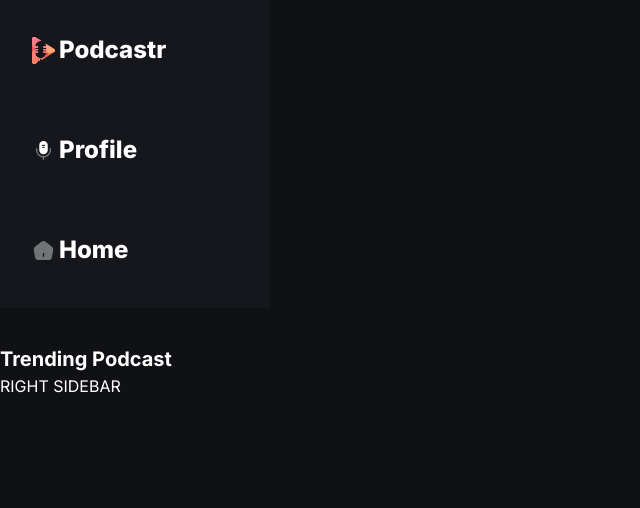
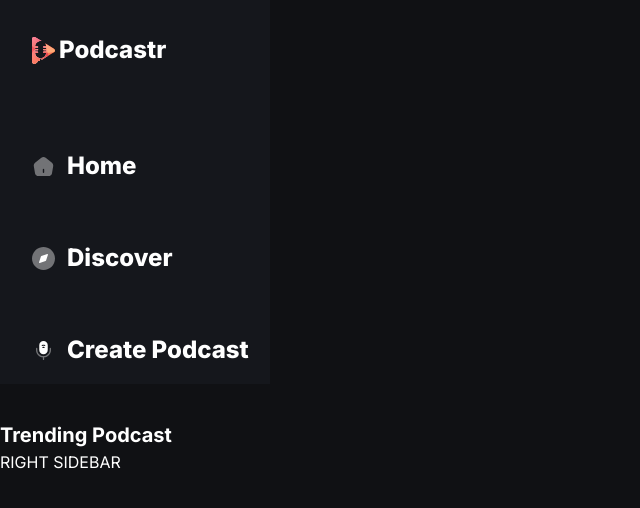
Before and after one commit to emLuc86dev/podcaster, a Next.js app: page / in a window 1280 px wide. Shown: the top 508 px of the page, without its empty margins (0-640 px from the left). Built offline with nearby package versions, Linux system fonts and the light colour scheme.

Commit message:
sidebar client componet

```diff
--- a/app/(root)/podcast/[podcastId]/page.tsx
+++ b/app/(root)/podcast/[podcastId]/page.tsx
@@ -1,8 +1,11 @@
+type Props = {
+  podcastId: string
+}
 
-const PodcastDetails = ({params}:{params: {podcastId: string}}) => {
+const PodcastDetails = ({ params }: { params: Props }) => {
   return (
     <p className="text-white-1">
-      Podcast details fro {params.podcastId}
+      Podcast details fro --- {params.podcastId}
     </p>
   )
 }
--- a/components/LeftSidebar.tsx
+++ b/components/LeftSidebar.tsx
@@ -1,26 +1,47 @@
-import Link from 'next/link'
-import Image from 'next/image'
-import { sidebarRoute } from './navigation/VerticalNavigation'
+"use client";
 
+import Link from "next/link";
+import Image from "next/image";
+import { sidebarLinks } from "@/constants/index";
+import { usePathname, useRouter } from "next/navigation";
+import { cn } from "@/lib/utils";
 
 const LeftSidebar = () => {
+  const pathname = usePathname();
+  const route = useRouter();
   return (
-        <section className='left_sidebar'>
-            <nav className='flex flex-col gap-6'>
-                <Link href='/' className='flex cursor-pointer items-center gap-1 pb-10 max-lg:justify-center'>
-                    <Image src='/icons/logo.svg' alt='Logo' width={23} height={27} />
-                    <h1 className='text-24 font-extrabold text-white max-lg:hidden'>Podcastr</h1>
+    <section className="left_sidebar">
+      <nav className="flex flex-col gap-6">
+        <Link
+          href="/"
+          className="flex cursor-pointer items-center gap-1 pb-10 max-lg:justify-center"
+        >
+          <Image src="/icons/logo.svg" alt="Logo" width={23} height={27} />
+          <h1 className="text-24 font-extrabold text-white max-lg:hidden">
+            Podcastr
+          </h1>
         </Link>
-                {sidebarRoute.map(({ route, label, imgURL }) => {
+        {sidebarLinks.map(({ route, label, imgURL }) => {
+          const isActive =
+            pathname === route || pathname.startsWith(`${route}/`);
           return (
-                        <Link key={route} href={route} className='flex cursor-pointer items-center gap-1 pb-10 max-lg:justify-center'>
-                            <Image src={imgURL} alt='Logo' width={23} height={27} />
-                            <h1 className='text-24 font-extrabold text-white max-lg:hidden'>{label}</h1>
-                        </Link>)
+            <Link
+              key={`${route}-${label}`}
+              href={route}
+              className={cn(
+                "flex gap-3 cursor-pointer items-center py-4 max-lg:px4 justify-center lg:justify-start"
+              )}
+            >
+              <Image src={imgURL} alt="Logo" width={23} height={27} />
+              <h1 className="text-24 font-extrabold text-white max-lg:hidden">
+                {label}
+              </h1>
+            </Link>
+          );
         })}
       </nav>
     </section>
-    )
-}
+  );
+};
 
-export default LeftSidebar
+export default LeftSidebar;
--- a/components/navigation/VerticalNavigation.ts
+++ /dev/null
@@ -1,18 +0,0 @@
-type SidebarRoutesProps = {
-    route: string,
-    label: string,
-    imgURL: string
-}
-
-export const sidebarRoute: SidebarRoutesProps[] = [
-    {
-        route: '/profile',
-        label: 'Profile',
-        imgURL: '/icons/microphone.svg'
-    },
-    {
-        route: '/',
-        label: 'Home',
-        imgURL: '/icons/home.svg'
-    },
-]
--- /dev/null
+++ b/constants/index.ts
@@ -0,0 +1,109 @@
+type SidebarRoutesProps = {
+    route: string,
+    label: string,
+    imgURL: string
+}
+
+export const sidebarLinks = [
+    {
+      imgURL: "/icons/home.svg",
+      route: "/",
+      label: "Home",
+    },
+    {
+      imgURL: "/icons/discover.svg",
+      route: "/discover",
+      label: "Discover",
+    },
+    {
+      imgURL: "/icons/microphone.svg",
+      route: "/create-podcast",
+      label: "Create Podcast",
+    },
+  ];
+
+  export const voiceDetails = [
+    {
+      id: 1,
+      name: "alloy",
+    },
+    {
+      id: 2,
+      name: "echo",
+    },
+    {
+      id: 3,
+      name: "fable",
+    },
+    {
+      id: 4,
+      name: "onyx",
+    },
+    {
+      id: 5,
+      name: "nova",
+    },
+    {
+      id: 6,
+      name: "shimmer",
+    },
+  ];
+
+  export const podcastData = [
+    {
+      id: 1,
+      title: "The Joe Rogan Experience",
+      description: "A long form, in-depth conversation",
+      imgURL:
+        "https://lovely-flamingo-139.convex.cloud/api/storage/3106b884-548d-4ba0-a179-785901f69806",
+    },
+    {
+      id: 2,
+      title: "The Futur",
+      description: "This is how the news should sound",
+      imgURL:
+        "https://lovely-flamingo-139.convex.cloud/api/storage/16fbf9bd-d800-42bc-ac95-d5a586447bf6",
+    },
+    {
+      id: 3,
+      title: "Waveform",
+      description: "Join Michelle Obama in conversation",
+      imgURL:
+        "https://lovely-flamingo-139.convex.cloud/api/storage/60f0c1d9-f2ac-4a96-9178-f01d78fa3733",
+    },
+    {
+      id: 4,
+      title: "The Tech Talks Daily Podcast",
+      description: "This is how the news should sound",
+      imgURL:
+        "https://lovely-flamingo-139.convex.cloud/api/storage/5ba7ed1b-88b4-4c32-8d71-270f1c502445",
+    },
+    {
+      id: 5,
+      title: "GaryVee Audio Experience",
+      description: "A long form, in-depth conversation",
+      imgURL:
+        "https://lovely-flamingo-139.convex.cloud/api/storage/ca7cb1a6-4919-4b2c-a73e-279a79ac6d23",
+    },
+    {
+      id: 6,
+      title: "Syntax ",
+      description: "Join Michelle Obama in conversation",
+      imgURL:
+        "https://lovely-flamingo-139.convex.cloud/api/storage/b8ea40c7-aafb-401a-9129-73c515a73ab5",
+    },
+    {
+      id: 7,
+      title: "IMPAULSIVE",
+      description: "A long form, in-depth conversation",
+      imgURL:
+        "https://lovely-flamingo-139.convex.cloud/api/storage/8a55d662-fe3f-4bcf-b78b-3b2f3d3def5c",
+    },
+    {
+      id: 8,
+      title: "Ted Tech",
+      description: "This is how the news should sound",
+      imgURL:
+        "https://lovely-flamingo-139.convex.cloud/api/storage/221ee4bd-435f-42c3-8e98-4a001e0d806e",
+    },
+  ];
```
Also changed, not shown: app/(root)/profile/page.tsx (renamed from app/(auth)/profile/page.tsx). Lines whose indentation alone changed are shown as unchanged.
